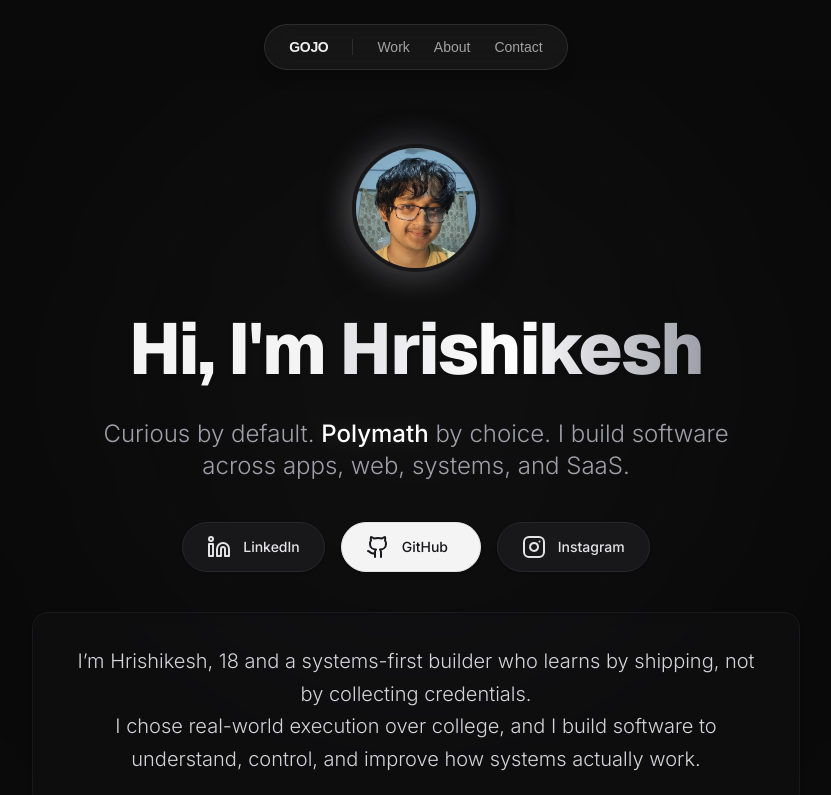
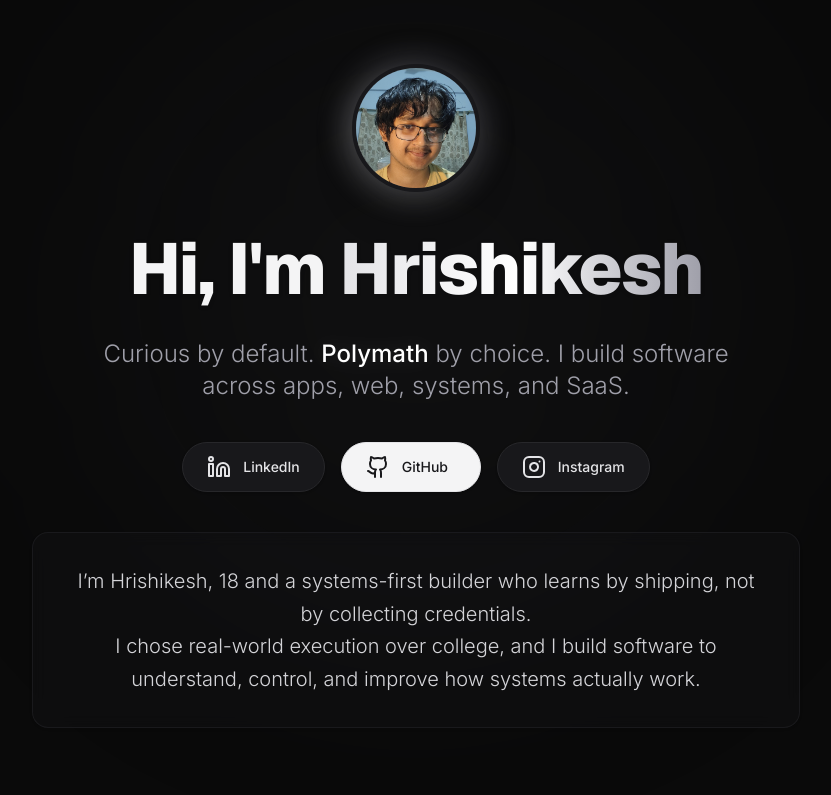
Before and after one commit to gojodennis/gd-portfolio, a Next.js app: page / in a window 1280 px wide. Shown: the top 795 px of the page, without its empty margins (224-1055 px from the left). Built offline with nearby package versions, Linux system fonts and the light colour scheme.

Commit message:
feat: add root layout with Geist fonts, global styles, and basic metadata

```diff
--- a/src/app/layout.tsx
+++ b/src/app/layout.tsx
@@ -1,7 +1,6 @@
 import type { Metadata } from "next";
 import { Geist, Geist_Mono } from "next/font/google";
 import "./globals.css";
-import { Navbar } from "@/components/navbar";
 
 const geistSans = Geist({
     variable: "--font-geist-sans",
@@ -28,8 +27,7 @@ export default function RootLayout({
             <body
                 className={`${geistSans.variable} ${geistMono.variable} antialiased bg-[#0a0a0a] text-[#ededed] min-h-screen`}
             >
-                <Navbar />
-                <main className="flex flex-col min-h-screen pt-20">
+                <main className="flex flex-col min-h-screen">
                     {children}
                 </main>
             </body>
```
